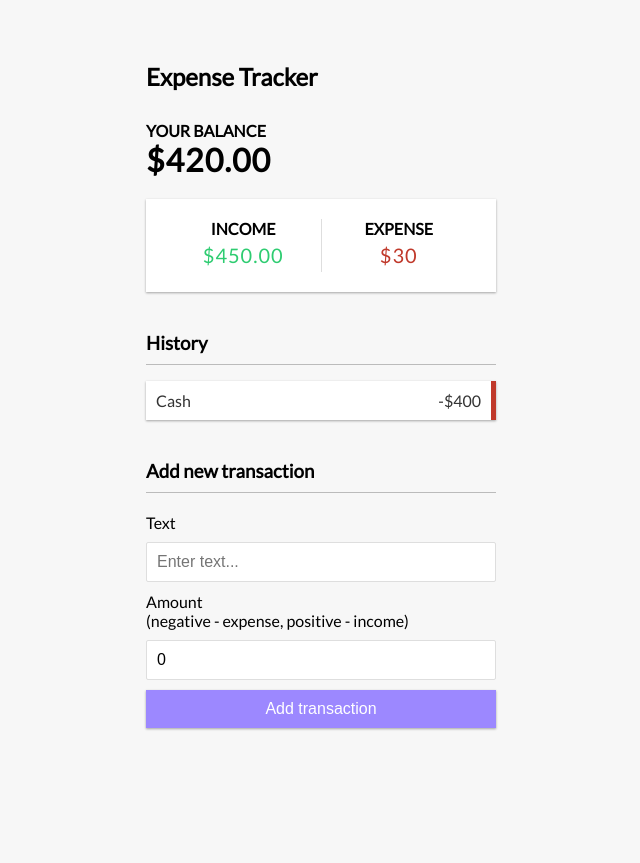
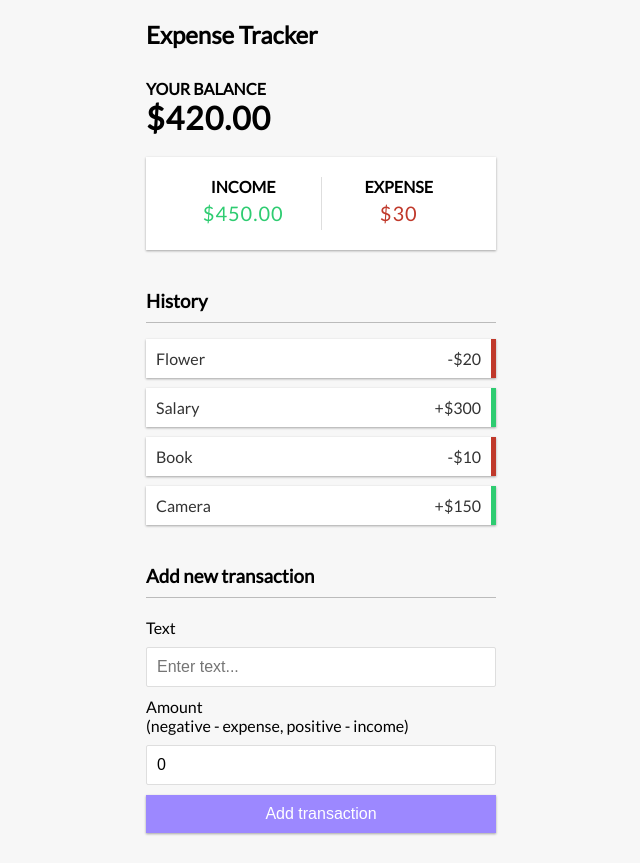
Before and after one commit to YashsTiwari/expense-tracker-react, a React (Create React App) app: page / in a window 1280 px wide. Shown: the whole page, without its empty margins (319-959 px from the left). Before the commit the page ends 800 px from the top, so only its background shows below. Built offline with nearby package versions, Linux system fonts and the light colour scheme.

Commit message:
added conditional rendering of TransactionList

```diff
--- a/src/components/TransactionList.js
+++ b/src/components/TransactionList.js
@@ -1,14 +1,19 @@
 import React from "react";
+import { useGlobalContext } from "./context/GlobalState";
+import { Transaction } from "./Transaction";
 
 export const TransactionList = () => {
+  const { transactions } = useGlobalContext();
   return (
     <>
       <h3>History</h3>
+      {transactions.length === 0 ? (
+        <p style={{ textAlign: "center" }}>Do some transactions 🤑</p>
+      ) : null}
       <ul className="list">
-        <li className="minus">
-          Cash <span>-$400</span>
-          <button className="delete-btn">x</button>
-        </li>
+        {transactions.map((transaction) => (
+          <Transaction transaction={transaction} key={transaction.id} />
+        ))}
       </ul>
     </>
   );
```
